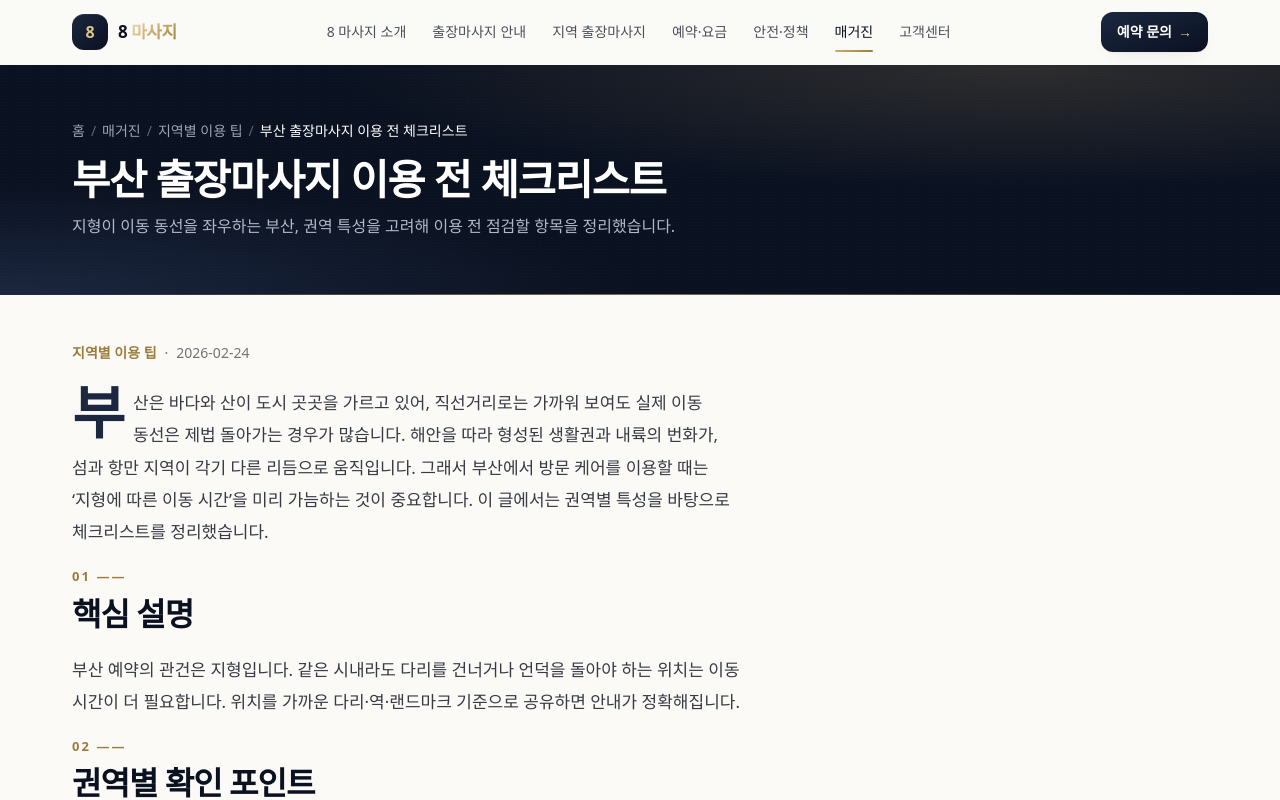
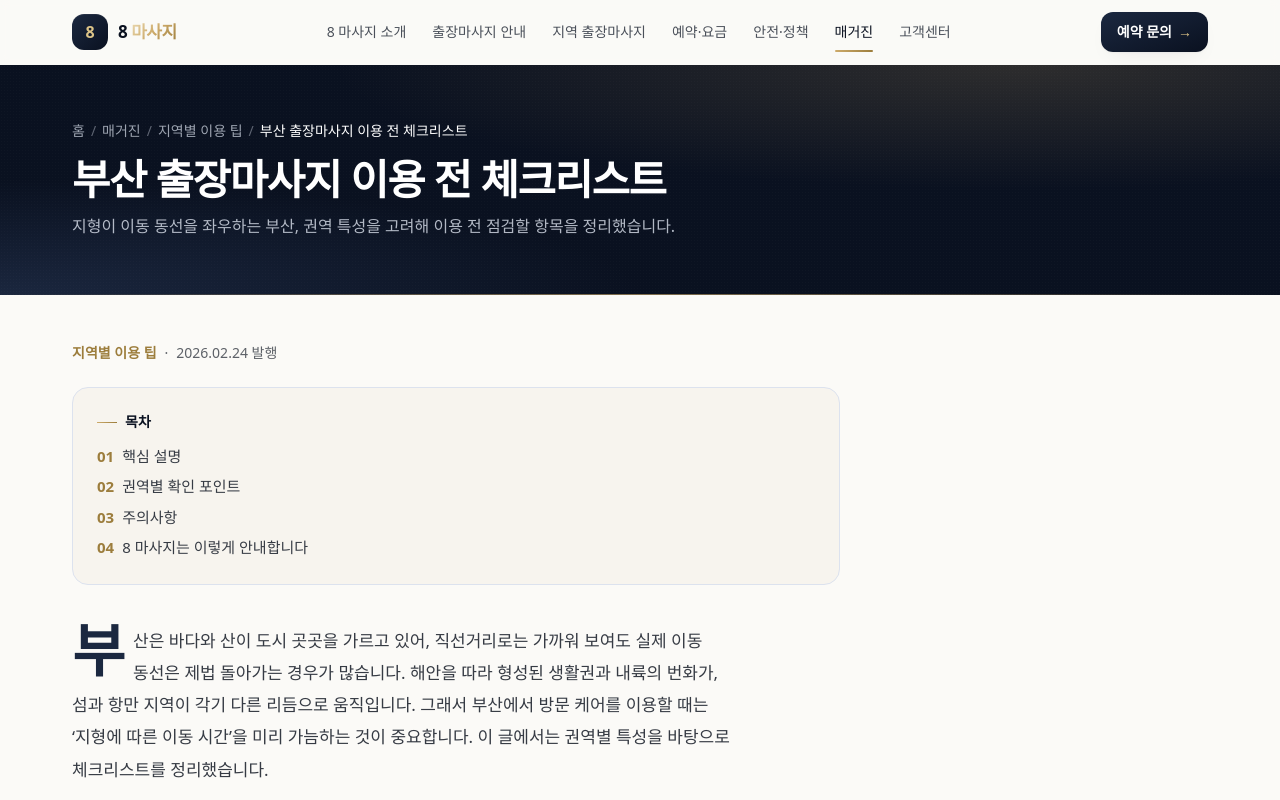
Before and after one commit to guhara1/8massage, a Next.js app: page /magazine/area-tips/busan-checklist in a window 1280 px wide. Shown: the top 800 px of the page. Built offline with nearby package versions, Linux system fonts and the light colour scheme; a web font is replaced by a local one.

Commit message:
Magazine: show publish date on cards/articles, newest-first, auto TOC with anchor scroll

```diff
--- a/app/magazine/page.tsx
+++ b/app/magazine/page.tsx
@@ -48,6 +48,7 @@ export default function MagazineHome() {
                 href={a.href}
                 excerpt={a.excerpt}
                 category={a.category}
+                date={a.datePublished}
               />
             ))}
           </div>
--- /dev/null
+++ b/components/ArticleToc.tsx
@@ -0,0 +1,60 @@
+"use client";
+
+import { useEffect, useState } from "react";
+
+type TocItem = { id: string; text: string };
+
+/**
+ * 블로그 글 상단 목차.
+ * 지정한 컨테이너(targetId) 안의 h2를 자동 수집해 목차를 만들고,
+ * 각 h2에 id를 부여해 클릭 시 해당 위치로 부드럽게 이동한다.
+ */
+export default function ArticleToc({ targetId = "article-body" }: { targetId?: string }) {
+  const [items, setItems] = useState<TocItem[]>([]);
+
+  useEffect(() => {
+    const root = document.getElementById(targetId);
+    if (!root) return;
+    const headings = Array.from(root.querySelectorAll("h2"));
+    const list: TocItem[] = headings.map((h, i) => {
+      let id = h.id;
+      if (!id) {
+        id = `section-${i + 1}`;
+        h.id = id;
+      }
+      return { id, text: (h.textContent || "").trim() };
+    });
+    setItems(list);
+  }, [targetId]);
+
+  if (items.length === 0) return null;
+
+  return (
+    <nav
+      aria-label="목차"
+      className="mb-10 rounded-2xl border border-navy-100 bg-cream-100/60 p-5 sm:p-6"
+    >
+      <p className="mb-3 flex items-center gap-2 text-sm font-bold text-navy-900">
+        <span className="h-px w-5 bg-gradient-to-r from-gold-400 to-gold-600" aria-hidden="true" />
+        목차
+      </p>
+      <ol className="space-y-1.5">
+        {items.map((it, i) => (
+          <li key={it.id}>
+            <a
+              href={`#${it.id}`}
+              className="group flex gap-2 text-[15px] leading-relaxed text-ink-700 transition-colors hover:text-navy-900"
+            >
+              <span className="font-semibold text-gold-600">
+                {String(i + 1).padStart(2, "0")}
+              </span>
+              <span className="underline-offset-4 group-hover:underline group-hover:decoration-gold-400">
+                {it.text}
+              </span>
+            </a>
+          </li>
+        ))}
+      </ol>
+    </nav>
+  );
+}
--- a/components/MagazineArticle.tsx
+++ b/components/MagazineArticle.tsx
@@ -4,6 +4,7 @@ import Breadcrumb from "./Breadcrumb";
 import FAQAccordion, { FAQ } from "./FAQAccordion";
 import JsonLd from "./JsonLd";
 import SectionHeading from "./SectionHeading";
+import ArticleToc from "./ArticleToc";
 import { PageHero, Prose, ContactCTA, InternalLinkCard } from "./ui";
 import { faqLd, articleLd } from "@/lib/seo";
 
@@ -50,15 +51,20 @@ export default function MagazineArticle({
       />
 
       <Container className="py-12">
-        <p className="mb-6 text-sm text-ink-700/70">
+        <p className="mb-6 text-sm text-ink-700/80">
           <span className="font-semibold text-gold-600">{category}</span>
           <span className="mx-2" aria-hidden="true">·</span>
-          <time dateTime={datePublished}>{datePublished}</time>
+          <time dateTime={datePublished} className="font-medium">
+            {datePublished.replace(/-/g, ".")} 발행
+          </time>
         </p>
 
-        <article className="max-w-3xl">
-          <Prose>{children}</Prose>
-        </article>
+        <div className="max-w-3xl">
+          <ArticleToc targetId="article-body" />
+          <article id="article-body">
+            <Prose>{children}</Prose>
+          </article>
+        </div>
 
         {/* 관련 내부링크 */}
         <div className="mt-12">
--- a/components/MagazineCategory.tsx
+++ b/components/MagazineCategory.tsx
@@ -32,6 +32,7 @@ export default function MagazineCategory({ category }: { category: Category }) {
                   title={a.title}
                   href={a.href}
                   excerpt={a.excerpt}
+                  date={a.datePublished}
                 />
               ))}
             </div>
--- a/components/ui.tsx
+++ b/components/ui.tsx
@@ -101,20 +101,29 @@ export function MagazineCard({
   href,
   excerpt,
   category,
+  date,
 }: {
   title: string;
   href: string;
   excerpt: string;
   category?: string;
+  date?: string;
 }) {
   return (
     <Link href={href} className="group block h-full">
       <article className="flex h-full flex-col rounded-3xl border border-navy-100 bg-white p-6 shadow-card transition-all duration-300 ease-premium hover:-translate-y-1 hover:border-gold-300 hover:shadow-lift">
-        {category ? (
-          <p className="mb-2 text-xs font-semibold uppercase tracking-wide text-gold-600">
-            {category}
-          </p>
-        ) : null}
+        <div className="mb-2 flex items-center justify-between gap-2">
+          {category ? (
+            <p className="text-xs font-semibold uppercase tracking-wide text-gold-600">
+              {category}
+            </p>
+          ) : <span />}
+          {date ? (
+            <time dateTime={date} className="text-xs font-medium text-ink-600">
+              {date.replace(/-/g, ".")}
+            </time>
+          ) : null}
+        </div>
         <h3 className="text-base font-bold leading-snug text-navy-900 group-hover:text-navy-700">
           {title}
         </h3>
--- a/lib/magazine.ts
+++ b/lib/magazine.ts
@@ -148,5 +148,7 @@ export const ARTICLES: ArticleMeta[] = [
 ];
 
 export function articlesByCategory(categoryHref: string): ArticleMeta[] {
-  return ARTICLES.filter((a) => a.categoryHref === categoryHref);
+  return ARTICLES.filter((a) => a.categoryHref === categoryHref).sort((a, b) =>
+    b.datePublished.localeCompare(a.datePublished)
+  );
 }
```
